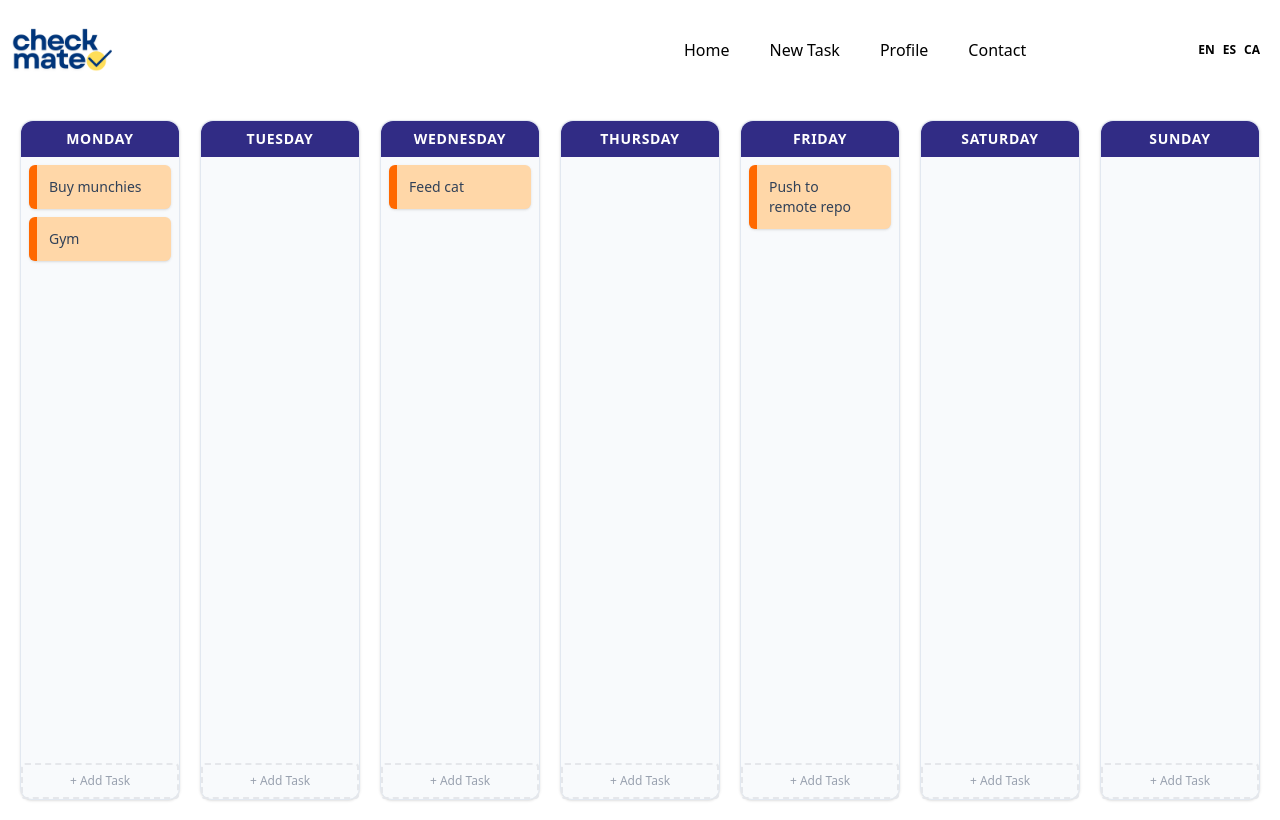
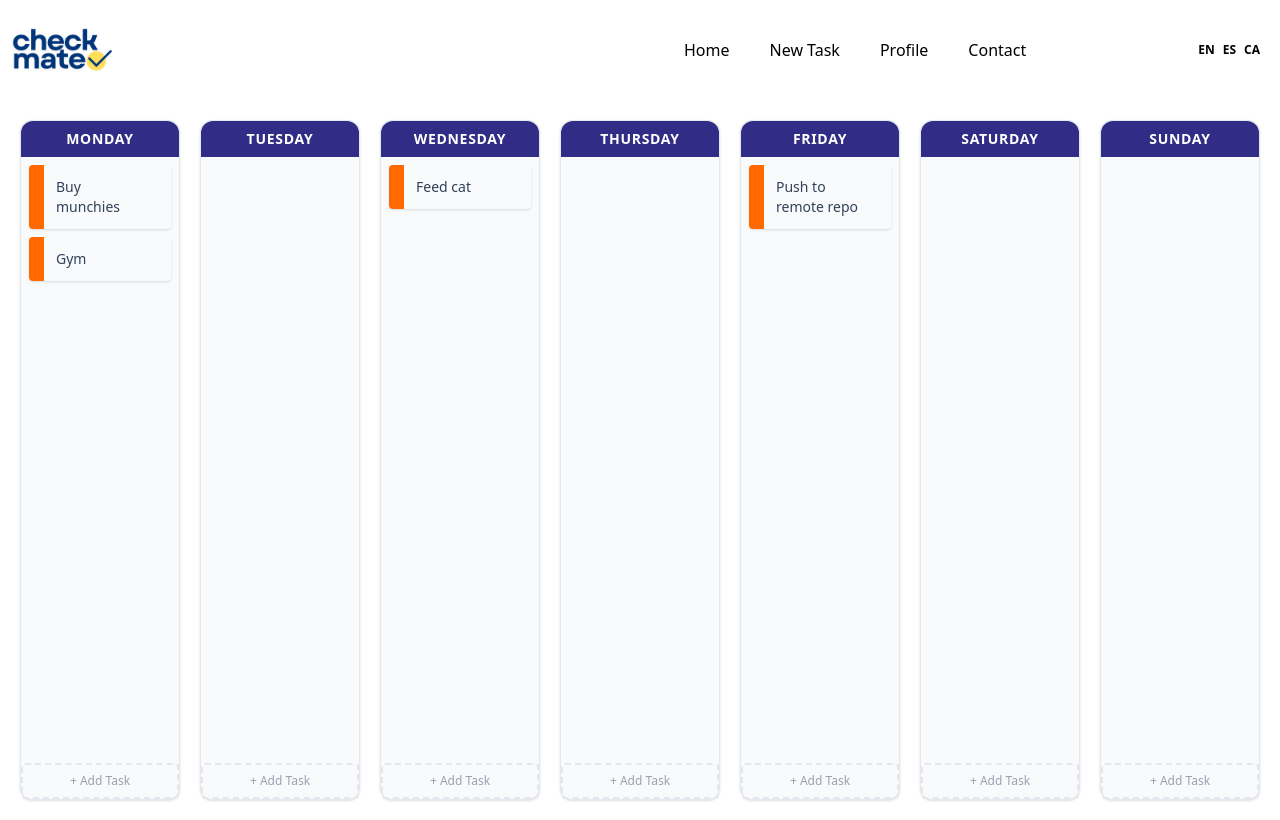
Before and after one commit to OhMyLaia/check-mate-app, a React (Vite) app in the folder frontend/: page /home in a window 1280 px wide. Built offline with nearby package versions, Linux system fonts and the light colour scheme.

Commit message:
fixed some styling

```diff
--- a/frontend/src/components/TaskCard.tsx
+++ b/frontend/src/components/TaskCard.tsx
@@ -23,9 +23,9 @@ function TaskCard(props: TaskCardProps) {
         onClick={toggleClick}
         >
             <div
-            className={`p-3 shadow-sm rounded-md border-l-8
+            className={`p-3 shadow-sm rounded border-l-15
                 text-sm text-slate-700 hover:shadow-md transition-shadow cursor-pointer
-                ${finishedTask ? "border-emerald-400" : "border-orange-500 bg-orange-200"}`}>
+                ${finishedTask ? "border-emerald-400 bg-emerald-50" : "border-orange-500 text-bold"}`}>
                     {<IconWrapper
                     icon={finishedTask ? <FiCheckCircle /> : ""}
                     children={props.task.title}
--- a/frontend/src/pages/HomePage.tsx
+++ b/frontend/src/pages/HomePage.tsx
@@ -24,8 +24,8 @@ function HomePage() {
                 {days.map((day) => (
                     <div
                         key={day}
-                        className="bg-slate-50 rounded-xl border border-slate-200 flex flex-col shadow-sm min-h-[200px]"
-                    >
+                        className="bg-slate-50 rounded-xl border border-slate-200
+                        flex flex-col shadow-sm min-h-[200px]">
                         <h2 className="bg-indigo-900 text-white p-2 text-center font-bold rounded-t-xl uppercase text-sm tracking-wider">
                             {t(`weekdays.${day}`)}
                         </h2>
```
